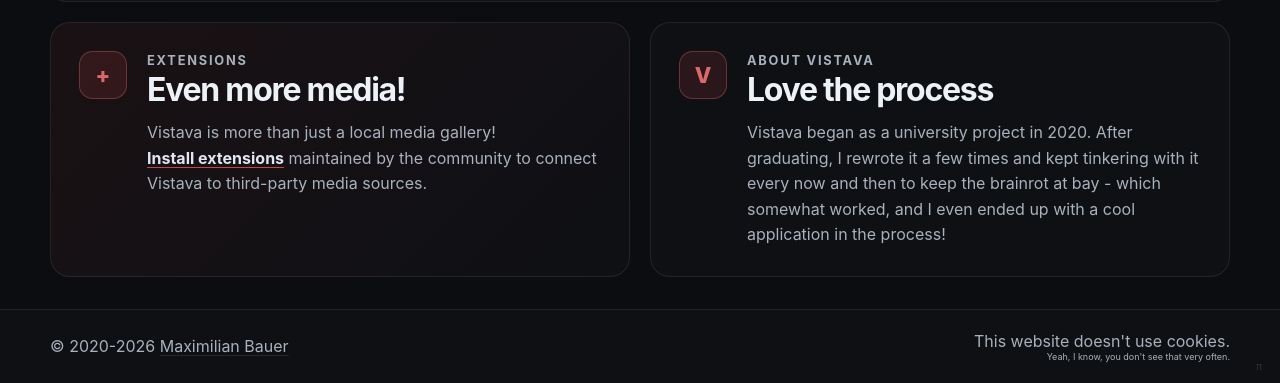
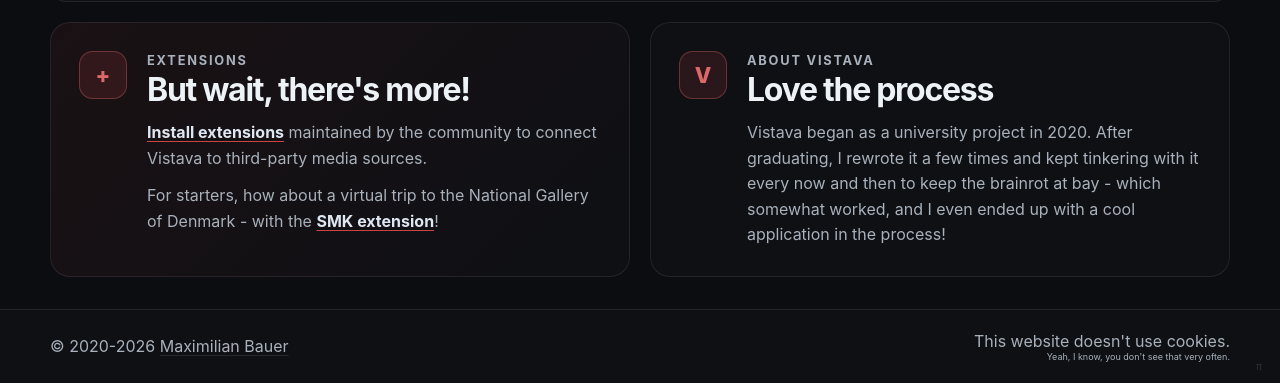
Before and after one commit to bauermaximilian/Vistava, a plain HTML site: page index.html in a window 1280 px wide. Shown: the part 3137-3520 px from the top of the page. Drawn offline with Linux system fonts and the light colour scheme.

Commit message:
Add link to SMK extension

```diff
--- a/index.html
+++ b/index.html
@@ -218,14 +218,18 @@
           <div class="compact-mark" aria-hidden="true">+</div>
           <div class="compact-copy">
             <p class="eyebrow">Extensions</p>
-            <h2 id="extensions-heading">Even more media!</h2>
+            <h2 id="extensions-heading">But wait, there's more!</h2>
             <p>
-              Vistava is more than just a local media gallery!
               <a class="text-link" href="docs.html#/3-usage?id=installing-extensions" target="_blank">
                 Install extensions
               </a>
-              maintained by the community to connect Vistava to third-party
-              media sources.
+              maintained by the community to connect Vistava to third-party media sources.
+            </p>
+            <p>
+              For starters, how about a virtual trip to the National Gallery of Denmark - with the
+              <a class="text-link" href="https://github.com/bauermaximilian/SMK-Vistava" target="_blank">
+                SMK extension
+              </a>!
             </p>
           </div>
         </article>
```
